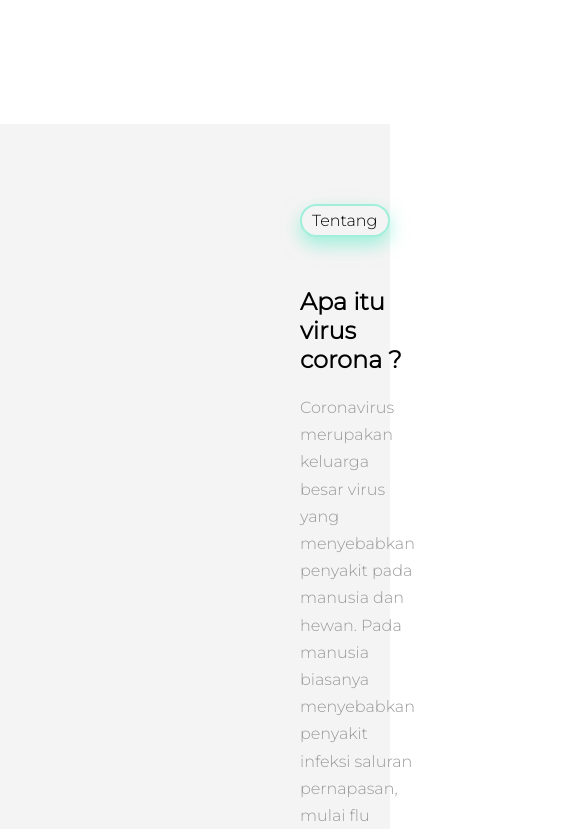
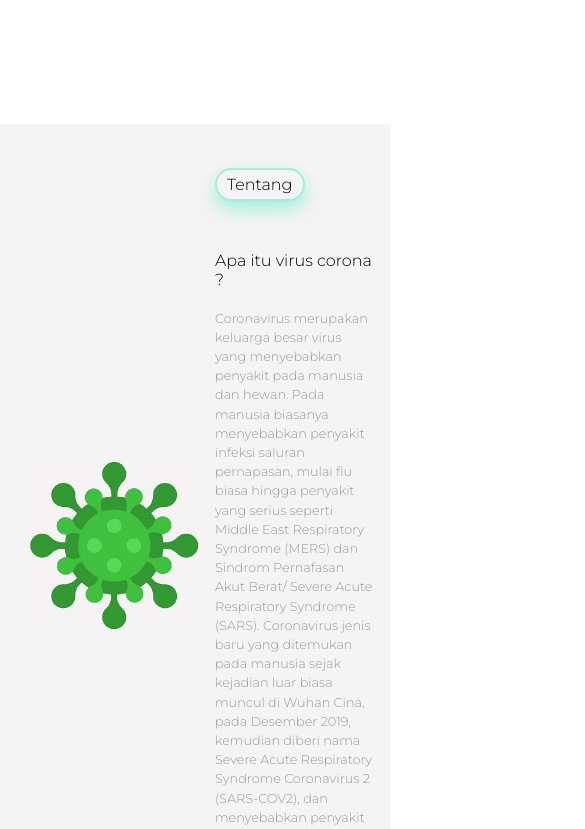
Before and after one commit to AdyPutra3234/corona-LandingPage, a website built with webpack: page src/index.html in a window 390 px wide. Shown: the part 720-1549 px from the top of the page, 585 px wide, since content can reach past the window. Built offline with nearby package versions, Linux system fonts and the light colour scheme.

Commit message:
create responsive section page

```diff
--- a/src/script/components/sectionPage/section-page.css
+++ b/src/script/components/sectionPage/section-page.css
@@ -1,14 +1,14 @@
 .section-wrapper {
-    height: max-content;
+    height: 100vh;
+    padding: 10px 15px;
     background-color: #F5F4F4;
     display: flex;
     align-items: center;
     justify-content: space-evenly;
-    padding: 40px 0;
 }
 
 .section-wrapper img {
-    margin: 50px 0;
+    margin: 50px 10px;
 }
 
 .description-wrapper {
@@ -25,7 +25,7 @@ p.menu {
     box-shadow: 0 8px 18px rgba(78, 235, 194, 0.5);
     border-radius: 2em;
     border: solid 2px  rgba(78, 235, 194, 0.5) ;
-    margin: 40px 0;
+    margin-bottom: 40px;
 }
 
 h2.title {
@@ -61,3 +61,34 @@ p.description {
     height: max-content;
     margin: auto 5px;
 }
+
+@media(max-width:700px) {
+    .section-wrapper img {
+        flex: 0 ;
+        width: 30%;
+    }
+
+    .description-wrapper {
+        flex: 1.5;
+    }
+
+    p.description {
+        line-height: 1.5em;
+        font-size: 0.8em;
+    }
+
+    .list ul li p {
+        font-size: 0.8em;
+    }
+
+    h2.title {
+        font-size: 1em;
+        font-weight: 200;
+    }
+}
+
+@media (max-width:900px) {
+    .section-wrapper img {
+        width: 50%;
+    }
+}
```
